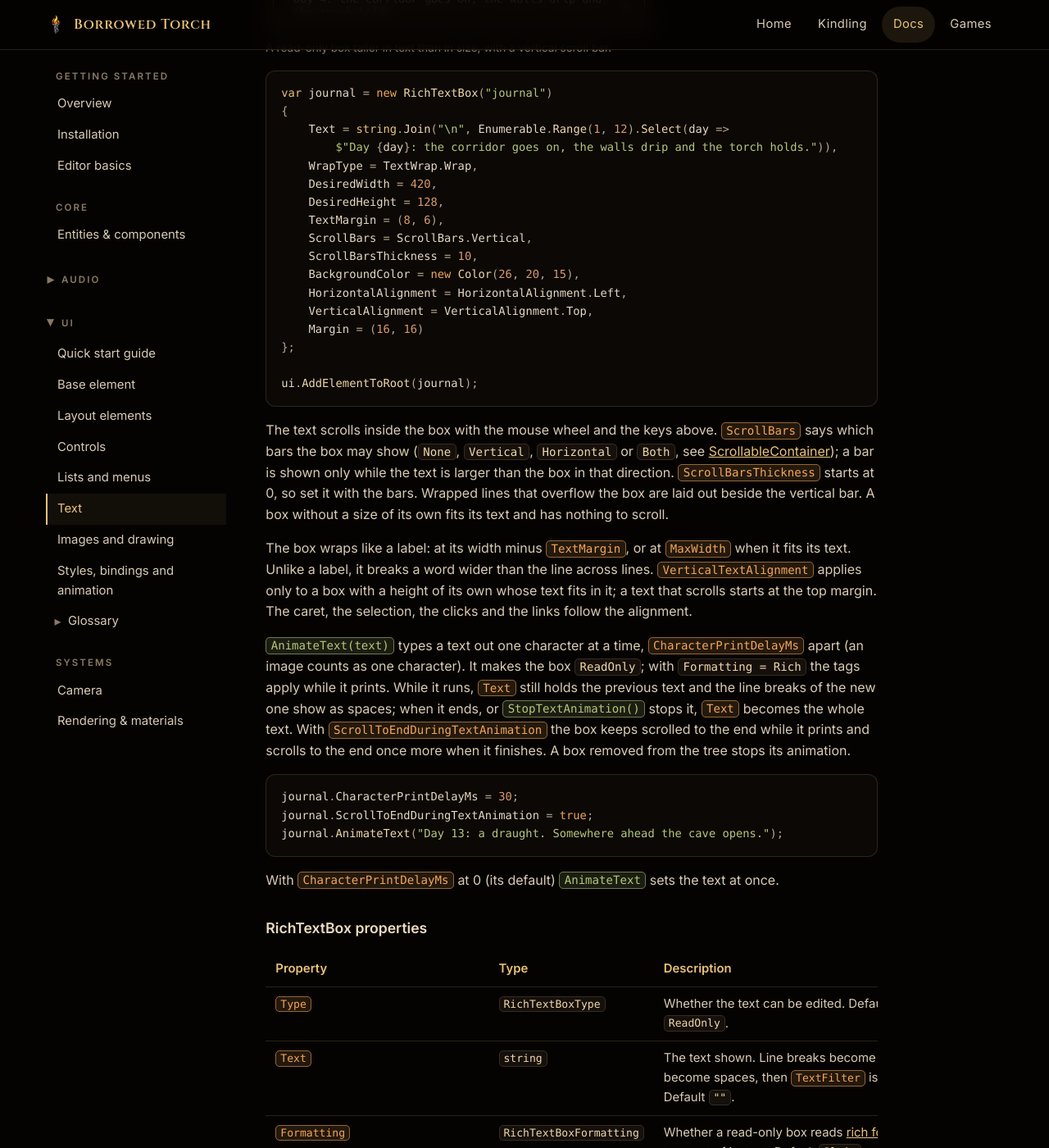
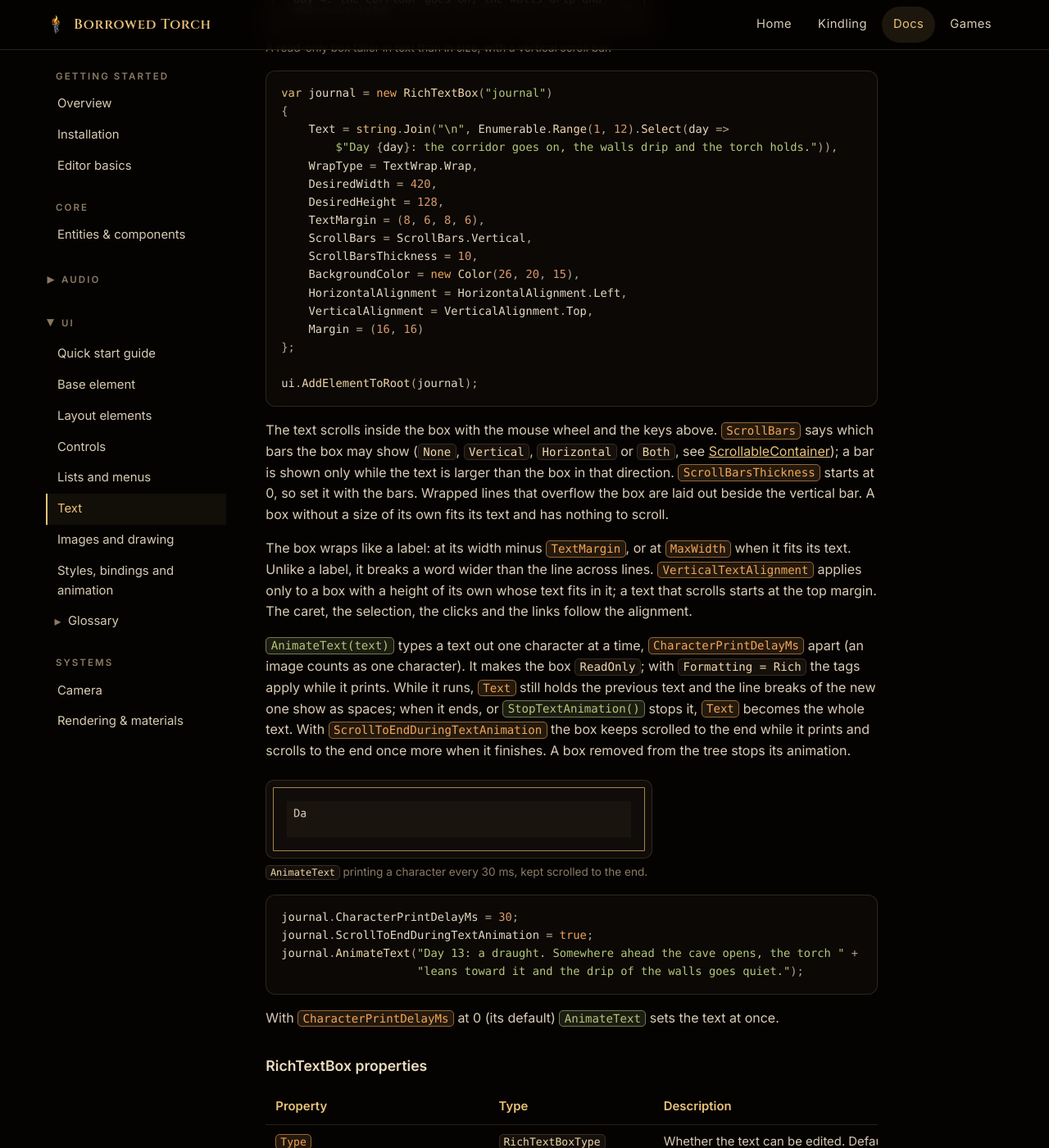
Before and after one commit to Elzianor/borrowedtorch-site, a Jekyll site: the page built from docs/ui-text.md, in a window 1280 px wide and 1400 px high, scrolled down 10449 px. Shown: the whole window at 82% size. Built offline with Jekyll 4.4.1, drawn with Linux system fonts in a browser that asks for light colours; some web fonts are replaced.

Commit message:
Show the text animation in an animated picture
An animated PNG shows AnimateText typing into a two-line journal and
keeping its end in view; the code under it comes from that sample. The
scrolling example's journal gets its right and bottom text margins.

Co-Authored-By: Claude Opus 5.5 <noreply@anthropic.com>

````diff
--- a/docs/ui-text.md
+++ b/docs/ui-text.md
@@ -336,7 +336,7 @@ var journal = new RichTextBox("journal")
     WrapType = TextWrap.Wrap,
     DesiredWidth = 420,
     DesiredHeight = 128,
-    TextMargin = (8, 6),
+    TextMargin = (8, 6, 8, 6),
     ScrollBars = ScrollBars.Vertical,
     ScrollBarsThickness = 10,
     BackgroundColor = new Color(26, 20, 15),
@@ -365,10 +365,16 @@ and the line breaks of the new one show as spaces; when it ends, or <a class="re
 whole text. With <a class="ref dp" href="/docs/ui-glossary/elements/rich-text-box/#scrolltoendduringtextanimation">`ScrollToEndDuringTextAnimation`</a> the box keeps scrolled to the end while it prints and scrolls to the
 end once more when it finishes. A box removed from the tree stops its animation.
 
+<figure class="shot">
+  <img src="{{ '/assets/img/ui/text-animate.png' | relative_url }}" width="454" height="78" alt="A two-line journal box typing out a sentence character by character, scrolling to keep the last line in view">
+  <figcaption><code>AnimateText</code> printing a character every 30 ms, kept scrolled to the end.</figcaption>
+</figure>
+
 ```csharp
 journal.CharacterPrintDelayMs = 30;
 journal.ScrollToEndDuringTextAnimation = true;
-journal.AnimateText("Day 13: a draught. Somewhere ahead the cave opens.");
+journal.AnimateText("Day 13: a draught. Somewhere ahead the cave opens, the torch " +
+                    "leans toward it and the drip of the walls goes quiet.");
 ```
 
 With <a class="ref dp" href="/docs/ui-glossary/elements/rich-text-box/#characterprintdelayms">`CharacterPrintDelayMs`</a> at 0 (its default) <a class="ref method" href="/docs/ui-glossary/elements/rich-text-box/#animatetext">`AnimateText`</a> sets the text at once.
````
Also changed, not shown: assets/img/ui/text-animate.png (added), assets/img/ui/text-scrolling.png.
